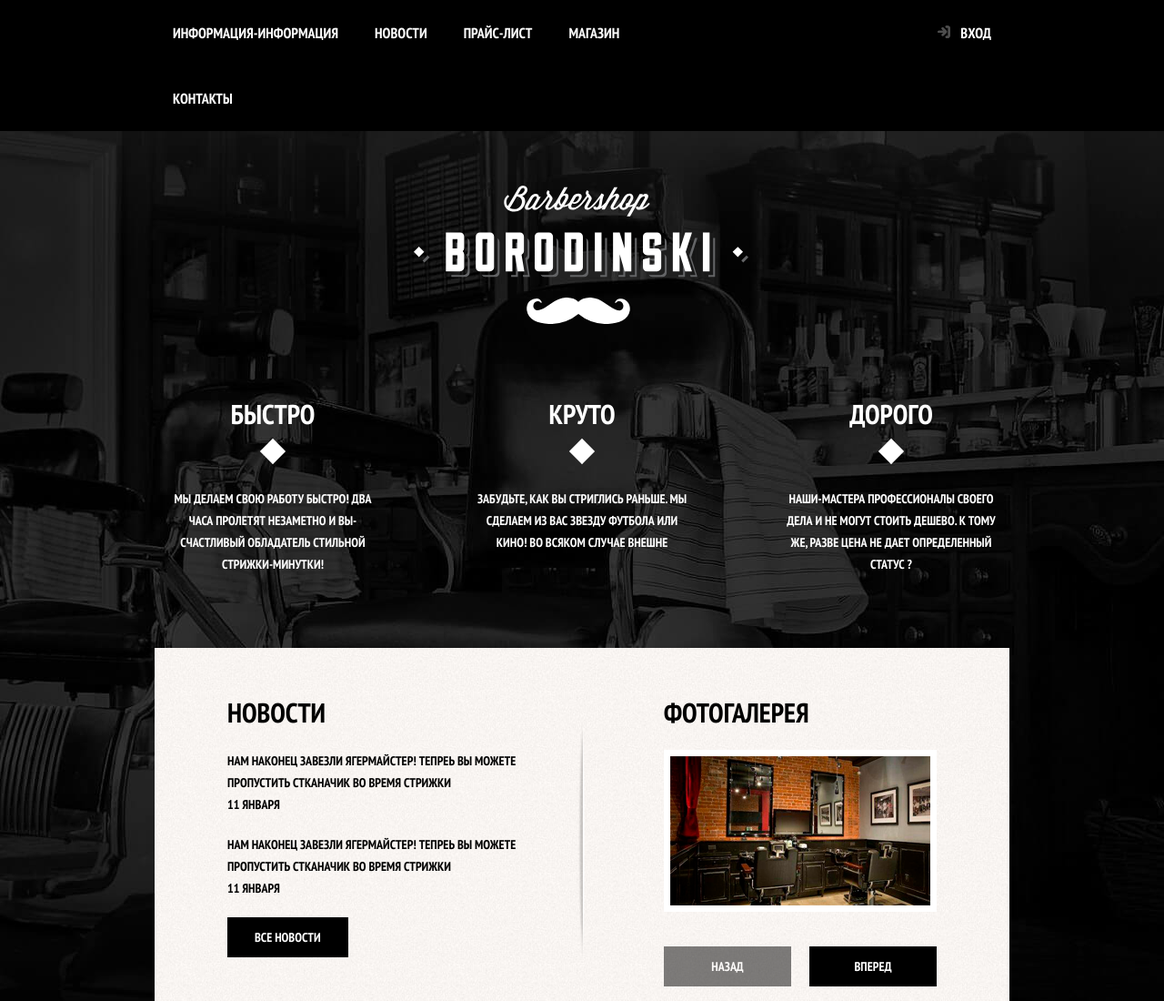
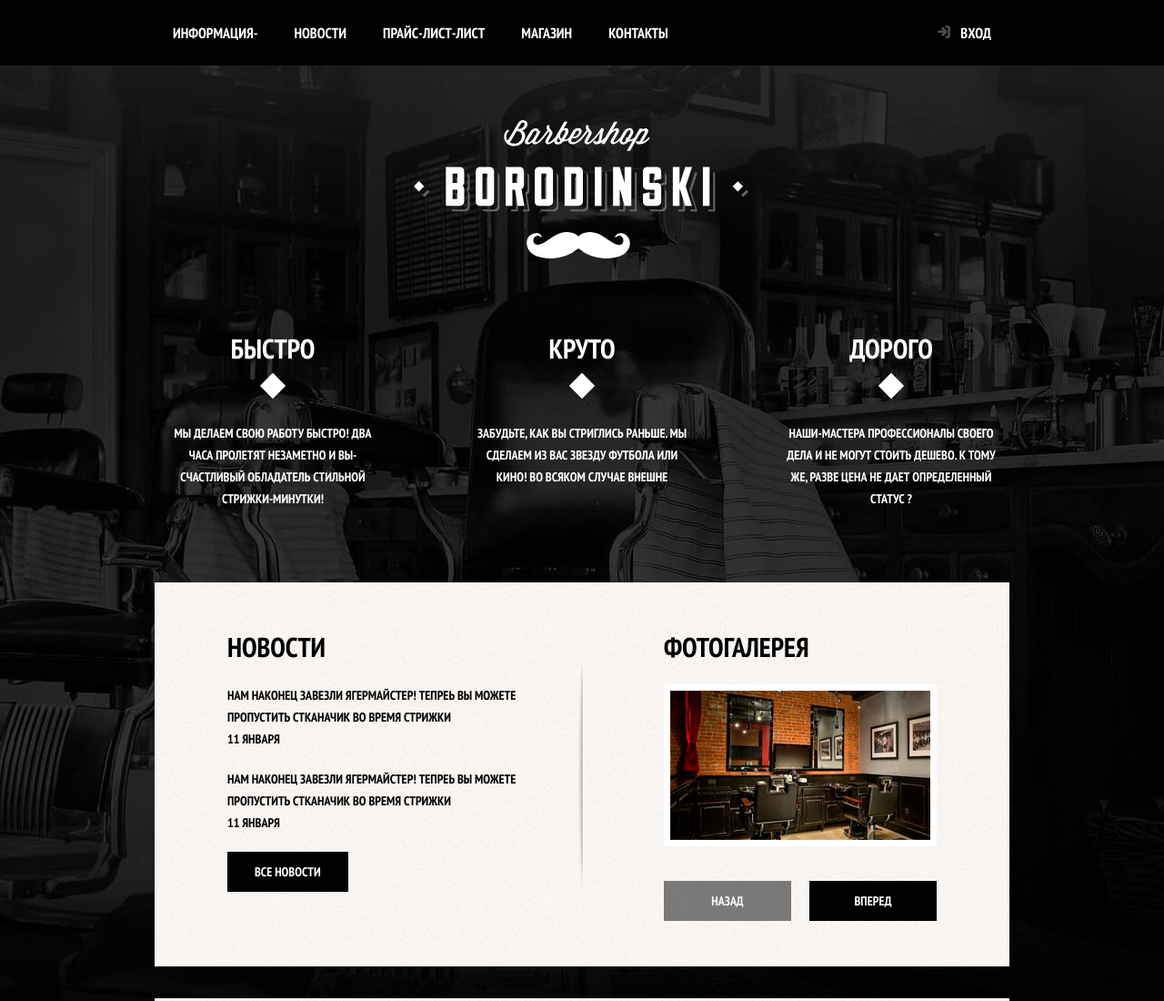
Before and after one commit to alekssejj/barberschop, a plain HTML site: page index.html in a window 1280 px wide. Shown: the top 1100 px of the page at 91% size. Drawn offline with Linux system fonts and the light colour scheme; a script that the page names is missing.

Commit message:
добавил строку

```diff
--- a/index.html
+++ b/index.html
@@ -17,9 +17,9 @@
         <div class=" main-navigation-wrapper">
             <div class="container">
                 <ul class="site-navigation">
-                    <li><a href="info.html">Информация-Информация</a></li>
+                    <li><a href="info.html">Информация-</a></li>
                     <li><a href="news.html">Новости</a></li>
-                    <li><a href="price.html">Прайс-лист</a></li>
+                    <li><a href="price.html">Прайс-лист-лист</a></li>
                     <li><a href="catalog.html">Магазин</a></li>
                     <li><a href="contacts.html">Контакты</a></li>
                 </ul>
```
